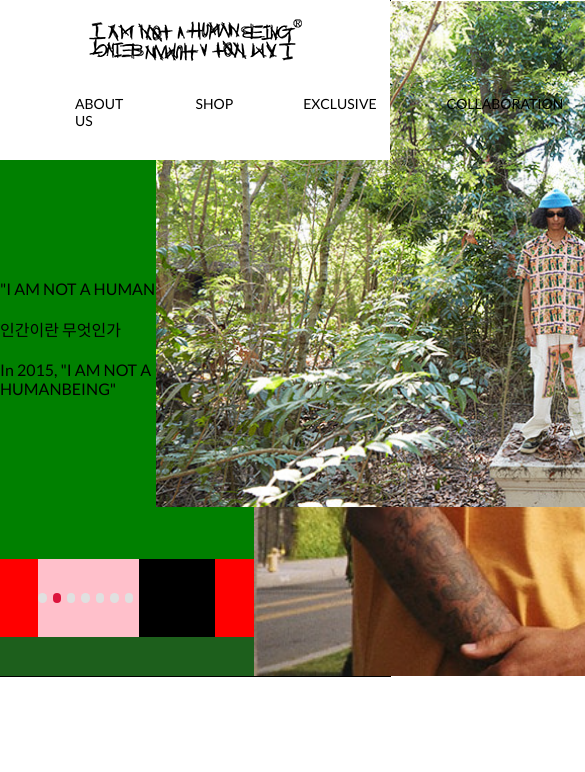
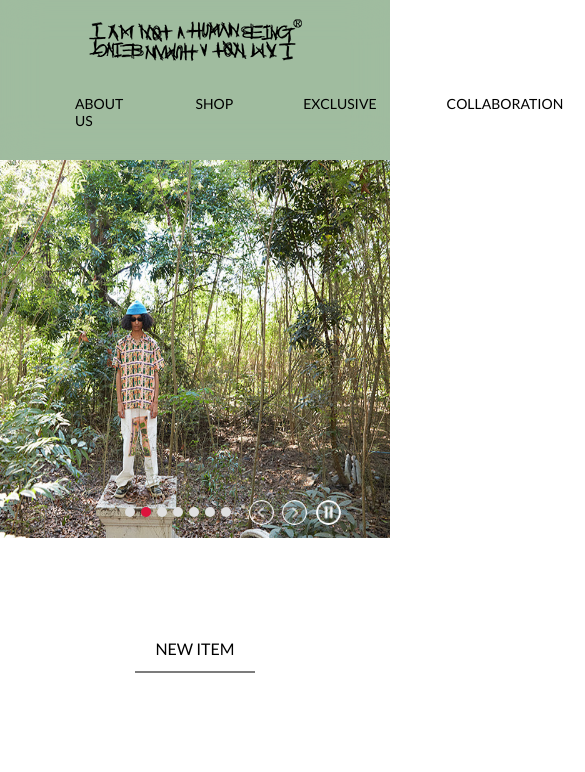
Before and after one commit to MEMENTO666/HB, a plain HTML site: page index.html in a window 390 px wide. Shown: the top 772 px of the page, 585 px wide, since content can reach past the window. Drawn offline with Linux system fonts and the light colour scheme.

Commit message:
css work

```diff
--- a/css/banner.css
+++ b/css/banner.css
@@ -1,10 +1,8 @@
 #banner {
   width: 100vw;
   height: 80vh;
-  border: 1px solid black;
-  background-color: rgb(9, 9, 46);
+  /* border: 1px solid black; */
   display: flex;
-  flex-direction: row;
 }
 
 /*
@@ -20,69 +18,246 @@
 */
 
 #contentContainer {
-  width: 65%;
+  width: 100vw;
   background-color: yellow;
   display: flex;
   flex-direction: column;
   justify-content: center;
   padding-bottom: 10%;
-  padding-top: 30%;
+  /* padding-top: 30%; */
+  /* border: 1px solid red; */
+  align-items: center;
 }
 
 #textArea {
-  width: 100%;
-  height: 85%;
-  background-color: green;
+  width: 60vw;
+  height: 200px;
   display: flex;
   flex-direction: column;
   justify-content: center;
   align-items: center;
+  z-index: 800;
+  position: relative;
+  top: 160px;
+  right: 350px;
+  color: white;
+  text-shadow: 2px 2px 2px rgb(73, 73, 73);
+  font-size: 40px;
+  line-height: 40px;
+  transition: 0.5s;
+  /* font-family: 'Kolker Brush', cursive; */
+  letter-spacing: 2px;
 }
 
 #paginator {
-  width: 100%;
-  height: 15%;
-  background-color: red;
+  width: 300px;
+  height: 40px;
+  /* background-color: red; */
   display: flex;
-  flex-direction: row;
-  justify-content: center;
+  justify-content: flex-end;
+  position: relative;
+  top: 200px;
+  right: 350px;
+  z-index: 200;
+  transition: 0.5s;
 }
 
 #pageIndicator {
   width: 40%;
   height: 100%;
-  background-color: pink;
+  /* background-color: pink; */
   display: flex;
   flex-direction: row;
   align-items: center;
 }
 
 #pageController {
-  width: 30%;
-  height: 100%;
-  background-color : black;
+  width: 100px;
+  height: 40px;
+  /* background-color : black; */
   display: flex;
-  flex-direction: row;
   align-items: center;
+  justify-content: space-around;
+}
+
+#pageController > div {
+  display: flex;
+  align-items: center;
+  justify-content: center;
+  /* border: 1px solid white; */
+  background-position: center;
+  background-size: cover;
+  cursor: pointer;
+}
+
+#pageController > div:nth-child(1) {
+  background-image: url(../image/arrow.png);
+  transform: rotate(180deg);
+}
+
+#pageController > div:nth-child(2) {
+  background-image: url(../image/arrow.png);
+}
+
+#pageController > div:nth-child(3) {
+  background-image: url(../image/pause.png);
 }
 
 #frontImageContainer {
-  width: 30%;
-  height: 60%;
-  background-color: blue;
   z-index: 100;
   position: absolute;
-  right: 30%;
   background-position: center;
   background-size: cover;
+  right: 370px;
+  top: 190px;
   display: flex;
+  transition: 0.5s;
+}
+
+#frontImage {
+  width: 500px;
+  height: 350px;
+  transition: 0.5s;
 }
 
 #backImageContainer {
+  width: 500px;
+  height: 350px;
+  position: absolute;
+  right: 50px;
+  background-position: center;
+  display: flex;
+  align-items: center;
+  justify-content: center;
+  /* border: 1px solid black; */
+  top: 350px;
+  transition: 0.5s;
+}
+
+#backImage {
+  width: 500px;
   height: 100%;
-  width: 30%;
-  background-color: #AA00AA;
-  background-position: center;
-  background-size: cover;
-  display: flex;
+  transition: 0.5s;
+  transition: 0.5s;
 }
+
+@media screen and (max-width: 1100px) {
+  #textArea {
+    width: 60vw;
+    height: 200px;
+    top: 160px;
+    right: 200px;
+    color: white;
+    font-size: 40px;
+    transition: 0.5s;
+  }
+  #paginator {
+    width: 300px;
+    height: 40px;
+    /* background-color: red; */
+    display: flex;
+    justify-content: flex-end;
+    position: relative;
+    top: 200px;
+    right: 200px;
+    z-index: 200;
+    transition: 0.5s;
+  }
+}
+
+@media screen and (max-width: 900px) {
+  #frontImageContainer {
+    z-index: 100;
+    position: absolute;
+    background-position: center;
+    background-size: cover;
+    right: 200px;
+    top: 160px;
+    display: flex;
+    transition: 0.5s;
+  }
+  #backImageContainer {
+    width: 500px;
+    height: 350px;
+    position: absolute;
+    right: 0px;
+    background-position: center;
+    display: flex;
+    align-items: center;
+    justify-content: center;
+    /* border: 1px solid black; */
+    top: 384px;
+    transition: 0.5s;
+  }
+}
+
+@media screen and (max-width: 830px) {
+  #textArea {
+    width: 80vw;
+    height: 500px;
+    top: 160px;
+    right: 0px;
+    color: white;
+    transition: 0.5s;
+    line-height: 35px;
+  }
+  #paginator {
+    width: 300px;
+    height: 40px;
+    /* background-color: red; */
+    display: flex;
+    justify-content: flex-end;
+    position: relative;
+    top: 200px;
+    right: 0px;
+    z-index: 200;
+    transition: 0.5s;
+  }
+}
+
+@media screen and (max-width: 715px) {
+  #banner {
+    height: 60vh;
+  }
+  #frontImageContainer {
+    z-index: 100;
+    position: absolute;
+    background-position: center;
+    background-size: cover;
+    right: 0px;
+    top: 160px;
+    display: flex;
+    transition: 0.5s;
+    /* border: 1px solid black; */
+  }
+
+  #frontImage {
+    height: 44.8vh;
+    transition: 0.5s;
+  }
+  #backImageContainer {
+    display: none;
+    transition: 0.5s;
+  }
+
+  #textArea {
+    display: none;
+    transition: 0.5s;
+  }
+
+  #paginator {
+    width: 300px;
+    height: 40px;
+    /* background-color: red; */
+    display: flex;
+    position: relative;
+    top: 280px;
+    z-index: 200;
+    transition: 0.5s;
+  }
+  #contentContainer {
+    height: 55vh;
+    /* border: 1px solid; */
+
+}
+}
--- a/css/lookbook.css
+++ b/css/lookbook.css
@@ -1,12 +1,11 @@
 #lookbook {
   width: 100vw;
-  height: 100vh;
+  height: 90vh;
   /* border: 1px solid black; */
   display: flex;
   align-items: center;
   justify-content: center;
   flex-direction: column;
-  margin-top: 100px;
 }
 
 #slider {
--- a/css/menu.css
+++ b/css/menu.css
@@ -2,8 +2,9 @@
   width: 100vw;
   height: 160px;
   position: fixed;
-  background-color: white;
+  background-color: rgba(255, 255, 255, 0.582);
   z-index: 999999;
+  backdrop-filter: blur(20px);
 }
 
 #logo {
--- a/css/newitem.css
+++ b/css/newitem.css
@@ -6,7 +6,7 @@
   align-items: center;
   flex-direction: column;
   transition: 0.5s;
-  margin-top: 100px;
+  margin-top: 20px;
 }
 
 .category_text {
@@ -16,6 +16,7 @@
   display: flex;
   align-items: center;
   justify-content: center;
+  margin-top: 100px;
 }
 
 .item_box {
```
Also changed, not shown: css/brandstory.css (added, +94 -0 lines).
